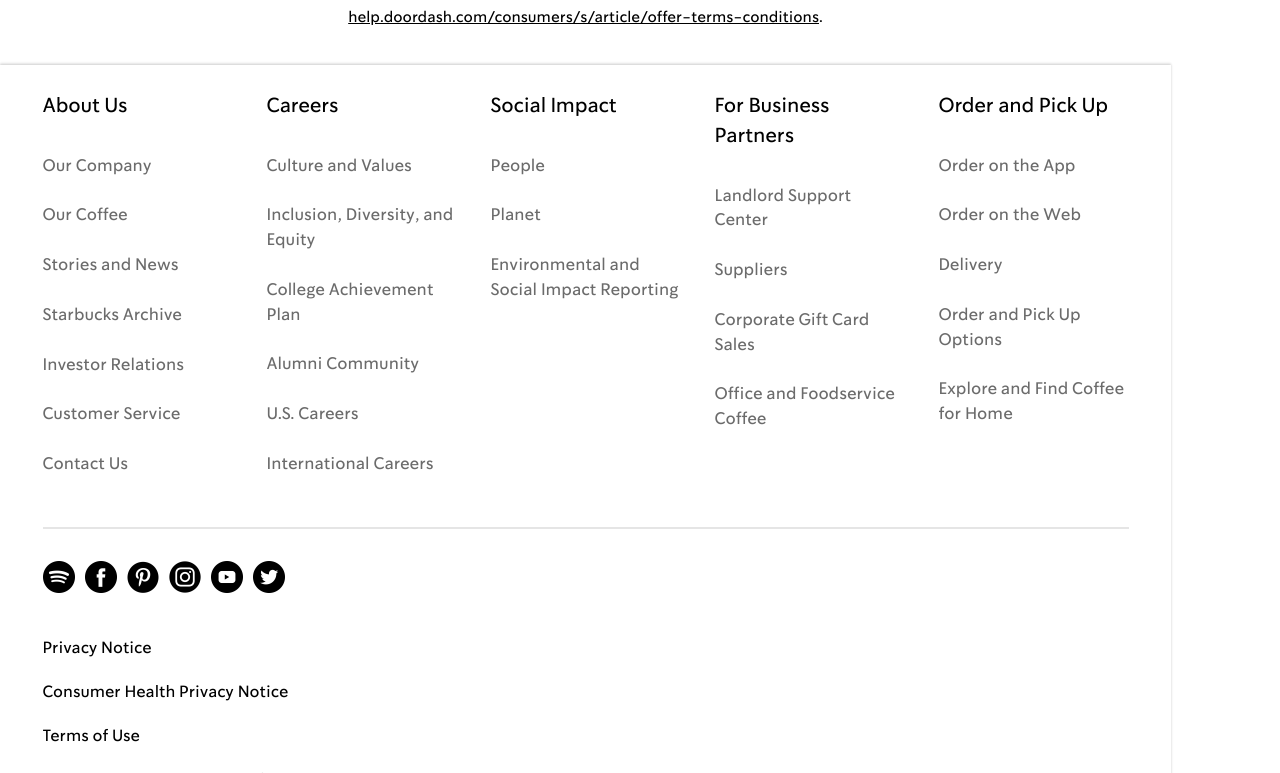
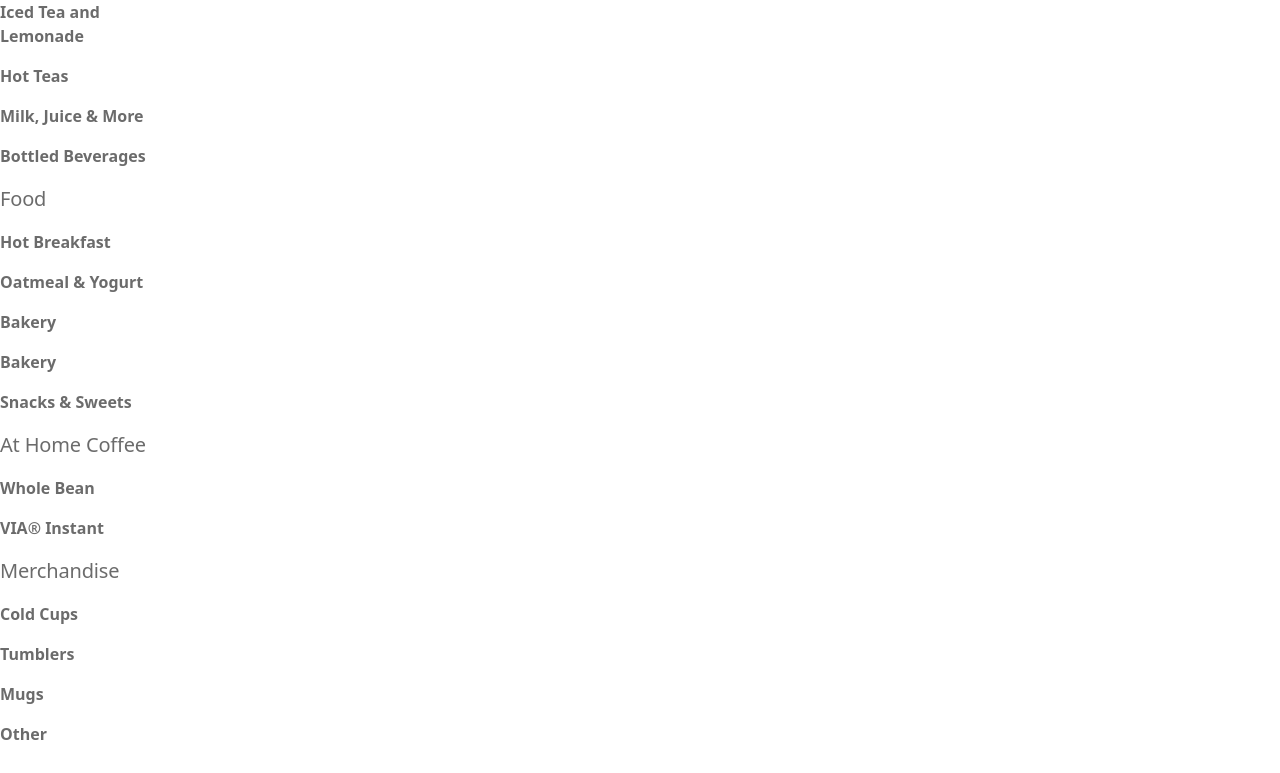
Before and after one commit to GothiccMiaurwick/Starbucks, a React (Vite) app: page /Menu in a window 1280 px wide. Shown: the part 527-1300 px from the top of the page. Built offline with nearby package versions, Linux system fonts and the light colour scheme.

Commit message:
left bar

```diff
--- a/src/components/Starbucks-menu/Starbucks-menu-sub.css
+++ b/src/components/Starbucks-menu/Starbucks-menu-sub.css
@@ -1,5 +1,5 @@
 .TextDecorationDown::after {
-	content: '';
+  content: "";
   width: 100%;
   margin-top: 3.5px;
   height: 1px;
@@ -7,3 +7,30 @@
   display: block;
   position: relative;
 }
+
+/* Left Bar */
+
+.TitleBarUl {
+  display: inline-block;
+  list-style: none;
+  color: rgba(0, 0, 0, 0.58);
+  font-size: 16px;
+  font-weight: 600;
+  line-height: 1.5;
+  padding: 16px 0px;
+}
+
+.TitleBar h2 {
+  font-size: 20px;
+  font-weight: 500;
+  letter-spacing: -0.17px;
+  max-width:fit-content;
+}
+
+.TitleBarLi {
+  margin-bottom: 1.6rem;
+  margin-top: 1.6rem;
+  font-weight: 600;
+  display: block;
+  width: 160px;
+}
--- a/src/components/Starbucks-menu/Starbucks-menu-sub.jsx
+++ b/src/components/Starbucks-menu/Starbucks-menu-sub.jsx
@@ -3,9 +3,9 @@ import "./Starbucks-menu-sub.css";
 import React from "react";
 
 const StarbucksMenuSub = () => {
-
   return (
     <div>
+      {/* NavBar - Submenu */}
       <div className="pl-52 pr-16 fondoBlancoMedio box-per2">
         <nav>
           <ul className="flex textPer font-semibold tracking-wide leading-8">
@@ -24,6 +24,57 @@ const StarbucksMenuSub = () => {
           </ul>
         </nav>
       </div>
+
+      {/* Menu Content */}
+      <div className="pl-131">
+        <div>
+          <ul className="TitleBarUl">
+            <li className="mt-6 TitleBar">
+              <h2 className="text-black"> Drinks</h2>
+              <ul>
+                <li className="TitleBarLi">Iced Energy</li>
+                <li className="TitleBarLi">Hot Coffees</li>
+                <li className="TitleBarLi">Cold Coffees</li>
+                <li className="TitleBarLi">Starbucks Refreshers® Beverages</li>
+                <li className="TitleBarLi">Frappuccino® Blended Beverages</li>
+                <li className="TitleBarLi">Iced Tea and Lemonade</li>
+                <li className="TitleBarLi">Hot Teas</li>
+                <li className="TitleBarLi">Milk, Juice & More</li>
+                <li className="TitleBarLi">Bottled Beverages</li>
+              </ul>
+            </li>
+
+            <li className="mt-6 TitleBar">
+              <h2 className="text-black"> Food</h2>
+              <ul>
+                <li className="TitleBarLi">Hot Breakfast</li>
+                <li className="TitleBarLi">Oatmeal & Yogurt</li>
+                <li className="TitleBarLi">Bakery</li>
+                <li className="TitleBarLi">Bakery</li>
+                <li className="TitleBarLi">Snacks & Sweets</li>
+              </ul>
+            </li>
+
+            <li className="mt-6 TitleBar">
+              <h2 className="text-black"> At Home Coffee</h2>
+              <ul>
+                <li className="TitleBarLi">Whole Bean</li>
+                <li className="TitleBarLi">VIA® Instant</li>
+              </ul>
+            </li>
+
+            <li className="mt-6 TitleBar">
+              <h2 className="text-black"> Merchandise</h2>
+              <ul>
+                <li className="TitleBarLi">Cold Cups</li>
+                <li className="TitleBarLi">Tumblers</li>
+                <li className="TitleBarLi">Mugs</li>
+                <li className="TitleBarLi">Other</li>
+              </ul>
+            </li>
+          </ul>
+        </div>
+      </div>
     </div>
   );
 };
--- a/src/index.css
+++ b/src/index.css
@@ -3,7 +3,6 @@
 @tailwind utilities;
 
 @layer components {
-
   .TextNavDown {
     color: #000000de;
     display: block;
@@ -11,8 +10,12 @@
     padding-bottom: 1.6rem;
     padding-top: 1.6rem;
     position: relative;
-    text-decoration:  none;
     text-decoration: none;
+    text-decoration: none;
+  }
+
+  .pl-131 {
+    padding-left: 131px;
   }
 
   .box-per {
@@ -21,7 +24,7 @@
   }
 
   .box-per2 {
-    box-shadow: inset 0 -2px 2px -2px rgba(0, 0, 0, 0.349)
+    box-shadow: inset 0 -2px 2px -2px rgba(0, 0, 0, 0.349);
   }
 
   .sombraMenorRecta {
@@ -45,18 +48,17 @@
     height: 120%;
   }
 
-  .hoverVerde{
+  .hoverVerde {
     color: #00754a;
   }
 
-  .hoverGris{
-    background-color: rgba(0, 0, 0, .1)
+  .hoverGris {
+    background-color: rgba(0, 0, 0, 0.1);
   }
 
-  .hoverBlanco{
+  .hoverBlanco {
     background-color: #050505a2;
   }
-
 
   .top-per {
     top: 7.2rem;
@@ -84,7 +86,7 @@
     font-family: "Sodo-Sans Regular";
   }
 
-  .main-panel-2-extra{
+  .main-panel-2-extra {
     width: calc(100% / 1.116);
   }
 
@@ -93,35 +95,40 @@
     left: 20vw;
     right: 0;
     width: 80vw;
-	box-shadow: inset 0 4px 3px -3px rgba(0,0,0,.1),inset 0 4px 2px -2px rgba(0,0,0,.07);
-	overflow: auto
+    box-shadow: inset 0 4px 3px -3px rgba(0, 0, 0, 0.1),
+      inset 0 4px 2px -2px rgba(0, 0, 0, 0.07);
+    overflow: auto;
   }
 
-  .sb-hamburgerNav,.sb-hamburgerNav__mask {
-	top: 64px!important;
-	bottom: auto!important;
+  .sb-hamburgerNav,
+  .sb-hamburgerNav__mask {
+    top: 64px !important;
+    bottom: auto !important;
     position: fixed;
-	height: calc(100% - 64px)
+    height: calc(100% - 64px);
   }
 
   @media (min-width: 375px) {
-	.sb-hamburgerNav,.sb-hamburgerNav__mask {
-	    top: 72px!important;
-	    height: calc(100% - 72px)
+    .sb-hamburgerNav,
+    .sb-hamburgerNav__mask {
+      top: 72px !important;
+      height: calc(100% - 72px);
     }
   }
 
   @media (min-width: 768px) {
-	.sb-hamburgerNav,.sb-hamburgerNav__mask {
-	    top: 83px!important;
-	    height: calc(100% - 83px)
+    .sb-hamburgerNav,
+    .sb-hamburgerNav__mask {
+      top: 83px !important;
+      height: calc(100% - 83px);
     }
   }
 
   @media (min-width: 1024px) {
-	.sb-hamburgerNav,.sb-hamburgerNav__mask {
-	    top: 99px!important;
-	    height: calc(100% - 99px)
+    .sb-hamburgerNav,
+    .sb-hamburgerNav__mask {
+      top: 99px !important;
+      height: calc(100% - 99px);
     }
   }
 
@@ -132,48 +139,49 @@
     top: 0;
     right: 0;
     background: black;
-	opacity: .38
+    opacity: 0.38;
   }
 
-  .sb-mask-transition-appear,.sb-mask-transition-enter {
-	opacity: 0
+  .sb-mask-transition-appear,
+  .sb-mask-transition-enter {
+    opacity: 0;
   }
 
-  .sb-mask-transition-appear-active,.sb-mask-transition-enter-active {
-	opacity: .38;
+  .sb-mask-transition-appear-active,
+  .sb-mask-transition-enter-active {
+    opacity: 0.38;
     transition-duration: 300ms;
     transition-property: opacity;
-	transition-timing-function: 300ms
+    transition-timing-function: 300ms;
   }
 }
 
 /* Responsive */
 /* 1920x1080 */
 @media (width: 1920px) {
-  .main-panel-2-extra{
+  .main-panel-2-extra {
     width: calc(100% / 1.06);
   }
 }
 
 /* 720x1280 */
 
-
 @media (width: 720px) {
-  .main-panel-2{
-    width: auto
+  .main-panel-2 {
+    width: auto;
   }
 
-  .main-panel-2-extra{
+  .main-panel-2-extra {
     width: auto;
   }
 }
 /* 360x640 */
-@media (width: 360px){
+@media (width: 360px) {
   .top-per {
     top: 6.4rem;
   }
 
-  .main-panel-2-extra{
+  .main-panel-2-extra {
     width: auto;
   }
 }
```
Also changed, not shown: src/components/Screens/Menu.jsx (+5 -4 lines). Lines whose indentation alone changed are shown as unchanged.
